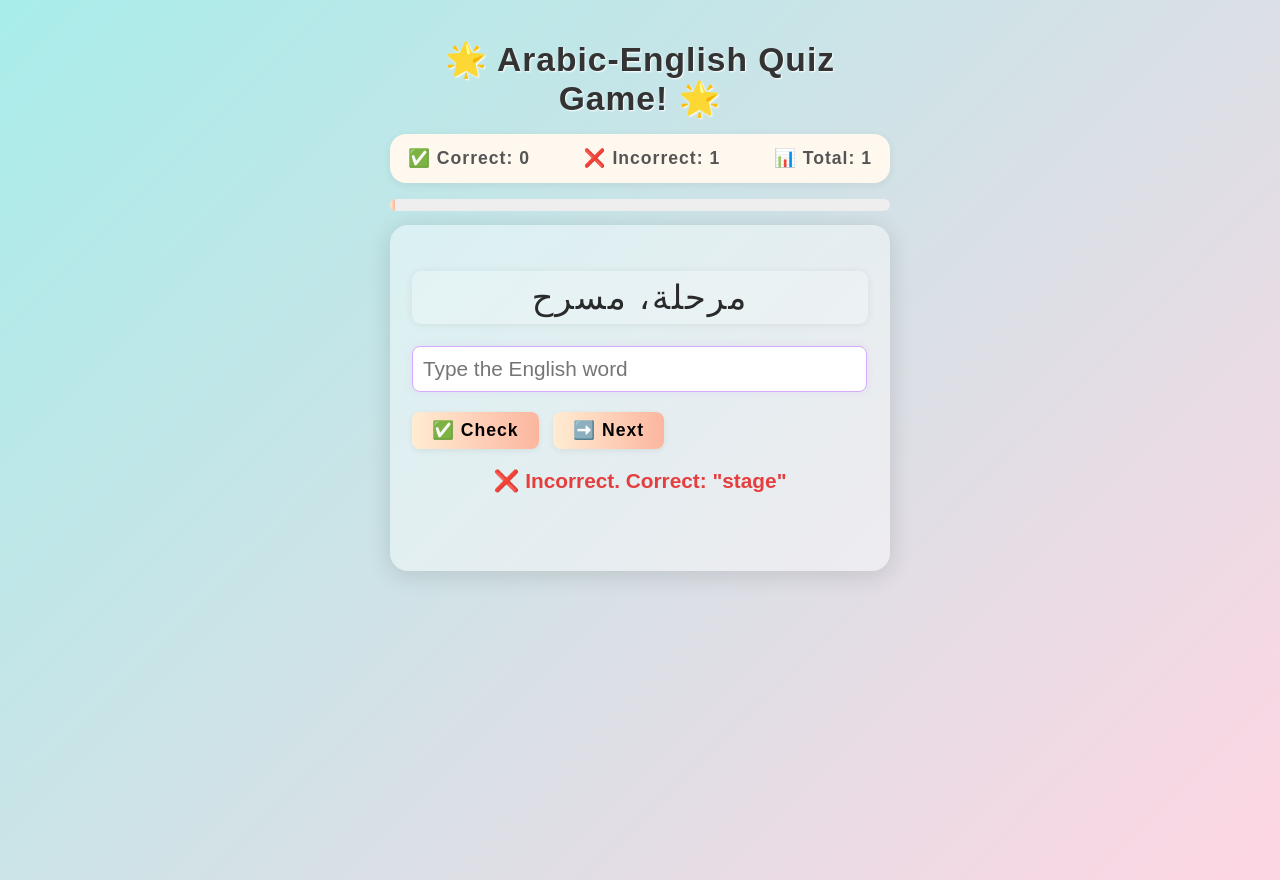
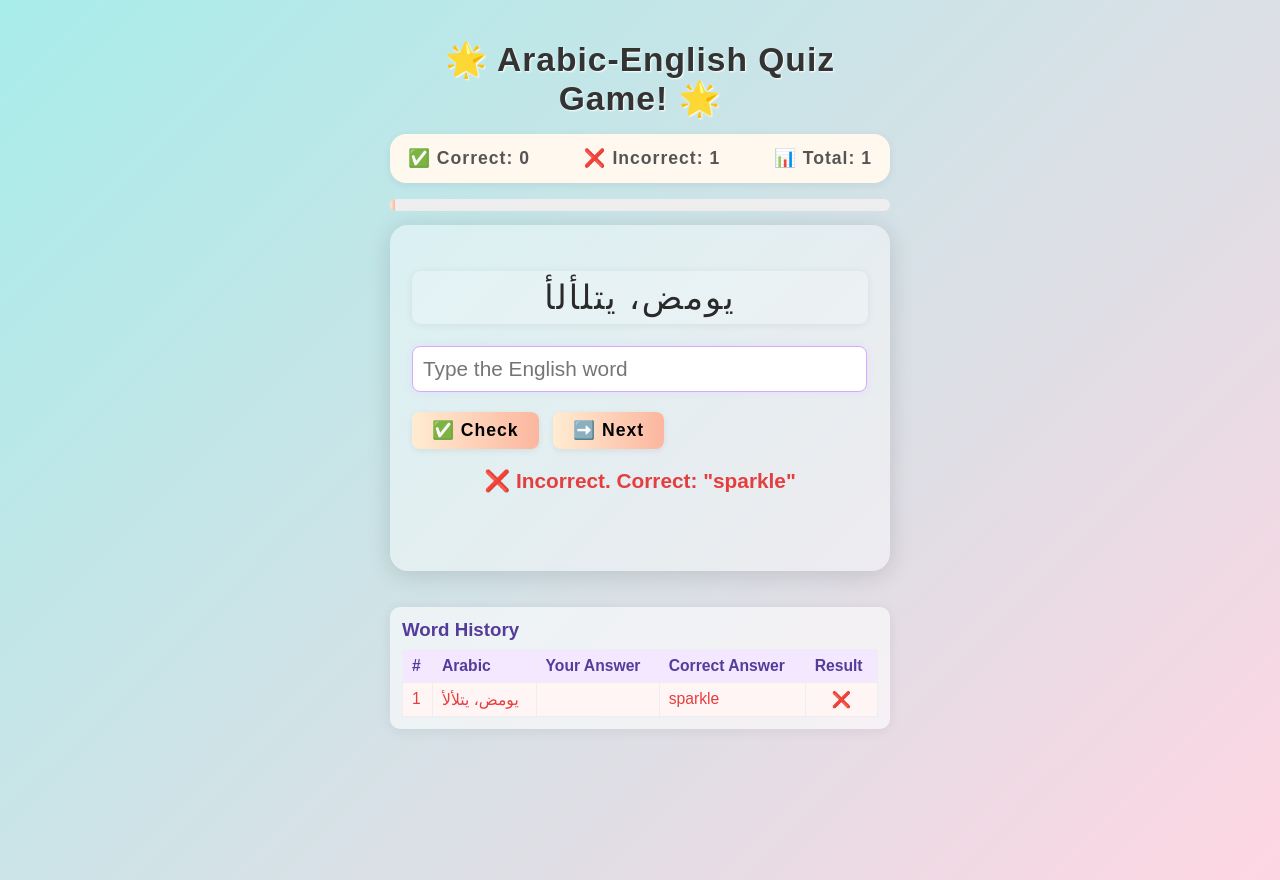
Before and after one commit to SkibidiRany/Arabic-To-English-Checker, a plain HTML site: page index.html in a window 1280 px wide. Both pictures are taken after a click on the button "✅ Check". Drawn offline with Linux system fonts and the light colour scheme; a web font is replaced by a local one.

Commit message:
Add history table.
Added a table the presents the answer history and the correct answer.

```diff
--- a/index.html
+++ b/index.html
@@ -131,6 +131,40 @@
     .encouragement.show {
       opacity: 1;
     }
+    #history-table-container {
+      margin: 36px 0 18px 0;
+      background: #fff9;
+      border-radius: 10px;
+      box-shadow: 0 2px 14px #0001;
+      padding: 12px;
+    }
+    #history-table {
+      border-collapse: collapse;
+      width: 100%;
+      font-size: 0.98em;
+      margin-top: 6px;
+    }
+    #history-table th, #history-table td {
+      border: 1px solid #eee;
+      padding: 7px 9px;
+      text-align: left;
+    }
+    #history-table th {
+      background: #f3e8ff;
+      color: #553c9a;
+      font-weight: bold;
+    }
+    #history-table tr.correct {
+      background: #e6fffa;
+    }
+    #history-table tr.incorrect {
+      background: #fff5f5;
+      color: #e53e3e;
+    }
+    #history-table td.result-cell {
+      font-weight: bold;
+      text-align: center;
+    }
   </style>
 </head>
 <body>
@@ -152,6 +186,23 @@
     <div class="encouragement" id="encouragement"></div>
   </div>
   <div id="loading">Loading words...</div>
+  <div id="history-table-container">
+    <h3 style="margin: 0 0 8px 0; color:#553c9a;">Word History</h3>
+    <table id="history-table">
+      <thead>
+        <tr>
+          <th>#</th>
+          <th>Arabic</th>
+          <th>Your Answer</th>
+          <th>Correct Answer</th>
+          <th>Result</th>
+        </tr>
+      </thead>
+      <tbody id="history-table-body">
+        <!-- History rows go here -->
+      </tbody>
+    </table>
+  </div>
   <script>
     let words = [];
     let current = 0;
@@ -161,6 +212,7 @@
       total: 0,
       attemptedCurrent: false
     };
+    let history = [];
     const encouragementMessages = [
       "🌈 Great job!", "🚀 Awesome!", "👏 Well done!", "🎉 You rock!", "😃 Keep it up!",
       "🌟 Fantastic!", "👍 Super!", "🥳 Brilliant!", "💡 Smart move!", "🏆 Winner!"
@@ -190,30 +242,58 @@
     }
     function checkAnswer() {
       if (stats.attemptedCurrent) return;
-      const userInput = document.getElementById('user-answer').value.trim().toLowerCase();
-      const correctAnswer = words[current].english.trim().toLowerCase();
+      const userInput = document.getElementById('user-answer').value.trim();
+      const userInputLower = userInput.toLowerCase();
+      const correctAnswer = words[current].english.trim();
+      const correctAnswerLower = correctAnswer.toLowerCase();
       stats.total++;
-      if (userInput === correctAnswer) {
+      let result, rowClass;
+      if (userInputLower === correctAnswerLower) {
         stats.correct++;
         document.getElementById('result').textContent = "✅ Correct!";
         document.getElementById('result').style.color = "#38a169";
         document.getElementById('encouragement').textContent =
           encouragementMessages[Math.floor(Math.random() * encouragementMessages.length)];
         document.getElementById('encouragement').classList.add('show');
+        result = "✅";
+        rowClass = "correct";
       } else {
         stats.incorrect++;
         document.getElementById('result').textContent = `❌ Incorrect. Correct: "${words[current].english}"`;
         document.getElementById('result').style.color = "#e53e3e";
         document.getElementById('encouragement').textContent = '';
         document.getElementById('encouragement').classList.remove('show');
+        result = "❌";
+        rowClass = "incorrect";
       }
       document.getElementById('result').classList.add('show');
       stats.attemptedCurrent = true;
       updateStats();
+      addHistory(words[current].arabic, userInput, words[current].english, result, rowClass);
     }
     function nextWord() {
       current = (current + 1) % words.length;
       showWord();
+    }
+    function addHistory(arabic, userAnswer, correctAnswer, result, rowClass) {
+      history.unshift({arabic, userAnswer, correctAnswer, result, rowClass});
+      renderHistory();
+    }
+    function renderHistory() {
+      const tbody = document.getElementById('history-table-body');
+      tbody.innerHTML = '';
+      history.forEach((item, idx) => {
+        const tr = document.createElement('tr');
+        tr.className = item.rowClass;
+        tr.innerHTML = `
+          <td>${history.length - idx}</td>
+          <td>${item.arabic}</td>
+          <td>${item.userAnswer}</td>
+          <td>${item.correctAnswer}</td>
+          <td class="result-cell">${item.result}</td>
+        `;
+        tbody.appendChild(tr);
+      });
     }
     function parseCSV(csv) {
       const lines = csv.trim().split('\n');
@@ -234,11 +314,11 @@
         document.getElementById('quiz').style.display = '';
         showWord();
         updateStats();
+        renderHistory();
       })
       .catch(err => {
         document.getElementById('loading').textContent = 'Failed to load words.csv';
       });
-
     // Keyboard navigation: Enter = Check, then Enter again = Next (if already checked)
     document.addEventListener('DOMContentLoaded', function() {
       const input = document.getElementById('user-answer');
--- a/words.csv
+++ b/words.csv
@@ -1,6 +1,5 @@
 english,arabic
 sleep,نوم
-sleep,ينام
 sleeper,نائم
 slept,نام
 slime,لعاب، سلام
@@ -83,7 +82,7 @@ stole,سرق
 stolen,مسروق
 stone,حجر
 stood,وقف
-stop,يتوقف
+stops,يتوقف
 store,دكان
 storm,عاصفة
 story,قصة
```
